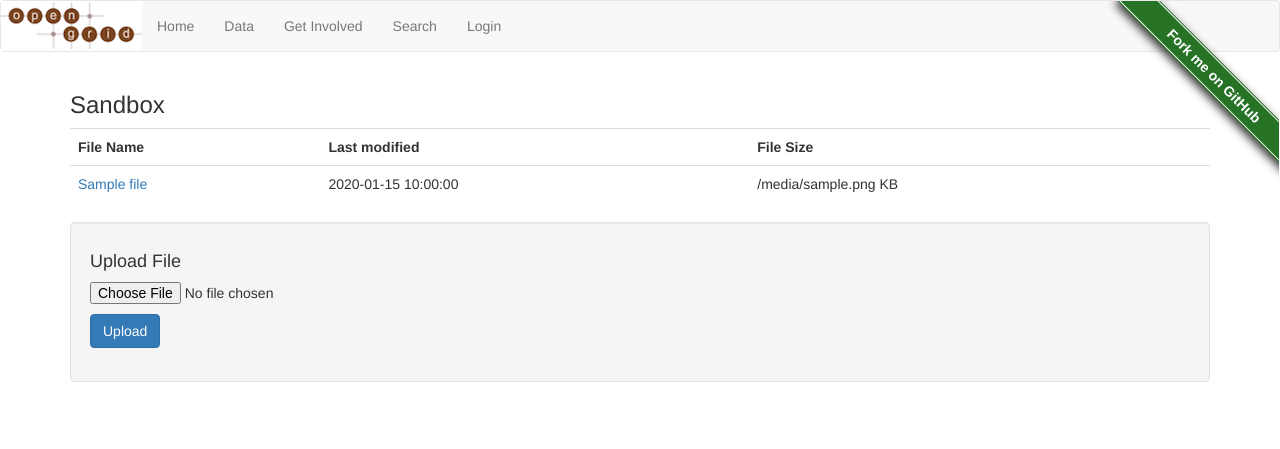
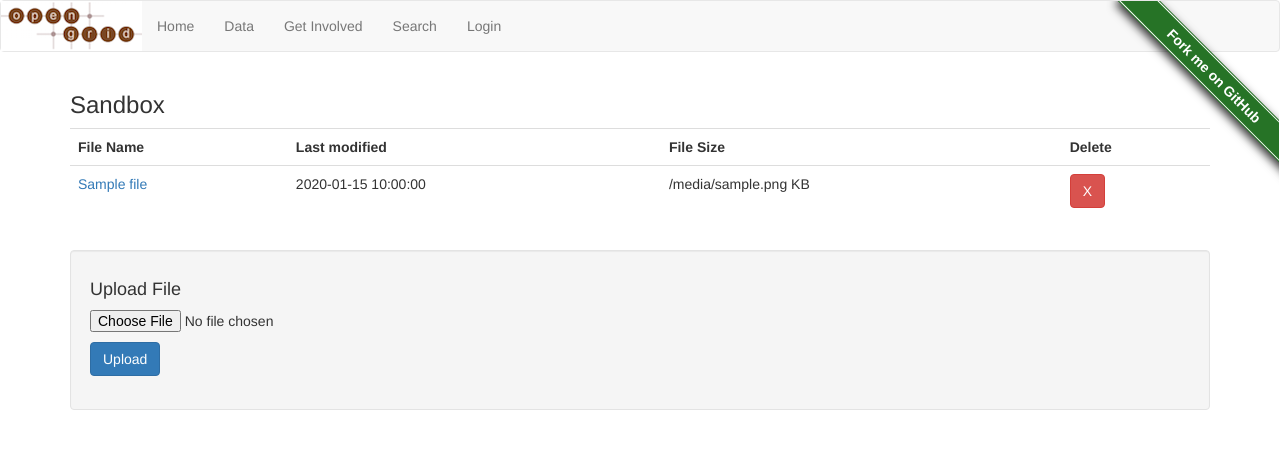
Before and after one commit to opengridcc/website, a Flask app: template templates/sandbox.html in a window 1280 px wide. Shown: the top 449 px of the page. Run offline with Flask 2, Linux system fonts and the light colour scheme; the template is opened without the code that fills it: most values are stand-ins (such as "Sample title", 1, 10 or a date in 2020); some libraries are stand-ins or nearby versions.

Commit message:
delete buttons

```diff
--- a/templates/admin.html
+++ b/templates/admin.html
@@ -8,7 +8,7 @@
     </form>
     <form method=post action="/admin">
         {{ form.hidden_tag() }}
-    <p><input class="btn btn-primary" type=submit value="Reset Houseprint", name="submit">
+        <input class="btn btn-primary" type=submit value="Reset Houseprint" name="submit">
     </form>
 </div>
 {% endblock %}
--- a/templates/sandbox.html
+++ b/templates/sandbox.html
@@ -1,22 +1,39 @@
 {% extends "master.html" %}
 {% block content %}
+    <script type="text/javascript">
+        function makesure() {
+        if (confirm('Do you really want to delete this file?')) {
+            return true;
+          }
+          else {
+            return false;
+          }
+         }
+    </script>
     <h3>Sandbox</h3>
     <table class="table table-hover table-smallertext"">
         <tr>
             <th>File Name</th>
             <th>Last modified</th>
             <th>File Size</th>
+            <th>Delete</th>
         </tr>
         {% for file in files %}
             <tr>
-                <td><a href="/sandbox/{{ file.title }}" target="_blank">{{ file.title }}</a></td>
+                <td><a href="/sandbox/file/{{ file.title }}" target="_blank">{{ file.title }}</a></td>
                 <td>{{ file.date_modified }}</td>
                 <td>{{ file.filesize }} KB</td>
+                <td>
+                    <form action="/sandbox/delete" method="post">
+                        <input hidden value="{{ file.title }}" name="filename">
+                        <input class="btn btn-danger" type="submit" value="X" onclick="return makesure();">
+                    </form>
+                </td>
             </tr>
         {% endfor %}
     </table>
     <div class="well">
-        <form action="/sandbox/" method="post" enctype="multipart/form-data">
+        <form action="/sandbox/upload" method="post" enctype="multipart/form-data">
             <h4>Upload File</h4>
             <p>
                <input type="file" name="file">
--- a/website.py
+++ b/website.py
@@ -143,15 +143,18 @@ def development():
     return render_template('development.html')
 
 
-@app.route("/sandbox/", methods=['GET', 'POST'])
-@app.route("/sandbox/<filename>")
+@app.route("/sandbox/")
+@app.route("/sandbox/file/<filename>")
+@app.route("/sandbox/upload", methods=['POST'])
+@app.route("/sandbox/delete", methods=['POST'])
 @login_required
+@contributor_required
 def sandbox(filename=None):
     #  path = c.get('backend', 'sandbox')
     path = "static/sandbox"
 
     #  Upload file
-    if request.method == 'POST':
+    if request.method == 'POST' and 'upload' in request.url_rule.rule:
         file = request.files['file']
         if file.filename == '':
             flash('Select a valid file to upload')
@@ -167,6 +170,13 @@ def sandbox(filename=None):
     if request.method == 'GET' and filename is not None:
         file_path = safe_join(path, filename)
         return send_file(file_path)
+
+    #  Delete file
+    if request.method == 'POST' and 'delete' in request.url_rule.rule:
+        filename = request.form['filename']
+        file_path = safe_join(path, filename)
+        os.remove(file_path)
+        flash('{filename} deleted'.format(filename=filename))
 
     #  Normal behaviour
     resultfiles = os.listdir(path)
```
